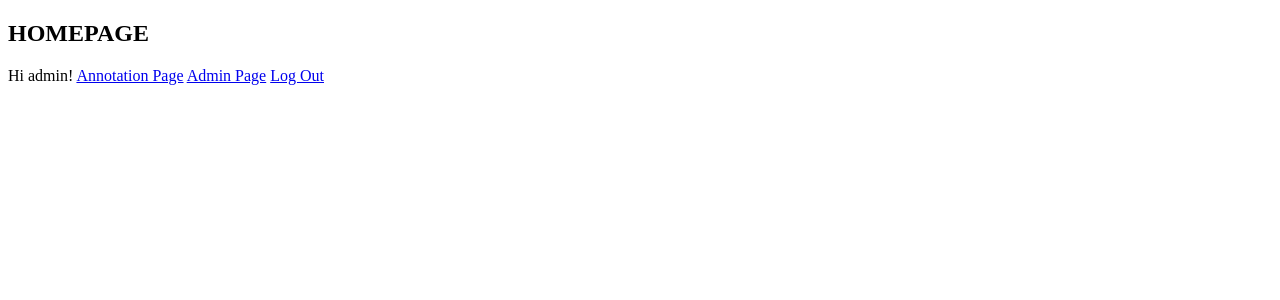
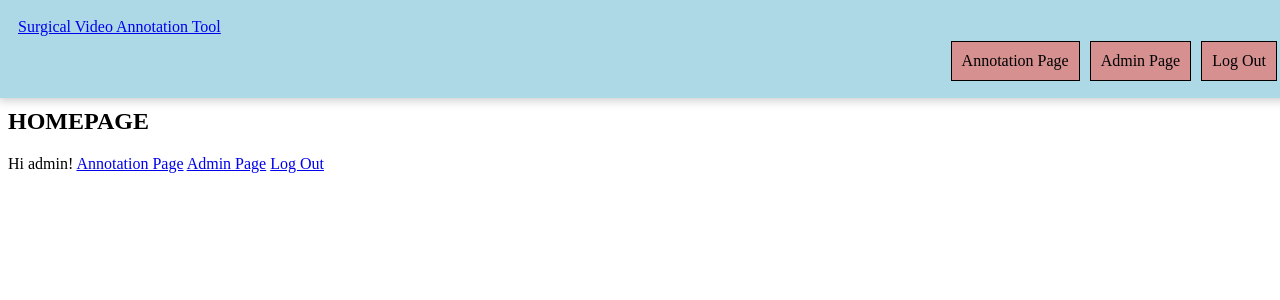
Before and after one commit to dlfonseka/svat, a Django app: page / in a window 1280 px wide. Shown: the top 300 px of the page. Run offline with Django 3.2, Linux system fonts and the light colour scheme; a user stored in the database is signed in.

Commit message:
Starting css

```diff
--- /dev/null
+++ b/static/css/style.css
@@ -0,0 +1,21 @@
+header {
+    height: 60px;
+    padding: 20px;
+    margin: -10px;
+    background-color: lightblue;
+    box-shadow: 0 2px 10px rgba(73, 73, 73, 0.3);
+    width:100%;
+
+  }
+
+.topbutton {
+
+    margin: 5px;
+    float: right;
+    border: 1px solid black;
+    padding: 10px;
+    background-color: rgb(214, 144, 144);
+    color: black;
+    text-decoration: none;
+
+}
--- a/svat/settings.py
+++ b/svat/settings.py
@@ -63,7 +63,8 @@ TEMPLATES = [
                 'django.template.context_processors.request',
                 'django.contrib.auth.context_processors.auth',
                 'django.contrib.messages.context_processors.messages',
-                'django.template.context_processors.media'
+                'django.template.context_processors.media',
+                'django.template.context_processors.static',
             ],
         },
     },
--- /dev/null
+++ b/templates/base.html
@@ -0,0 +1,41 @@
+<!DOCTYPE html>
+<html>
+    <head>
+
+        {% block css %}
+        <link rel="stylesheet" href="{{ STATIC_URL }}css/style.css">
+        {% endblock %}
+        <title>SVAT</title>
+    </head>
+
+    <body>
+
+        <header>
+            {% load static %}
+            <div>
+                <a href="{% url 'annotation:index' %}">Surgical Video Annotation Tool</a>
+            </div>
+
+            <div>
+                {% if user.is_superuser %}
+                    <a class='topbutton' href="{% url 'logout' %}">Log Out</a>
+                    <a class='topbutton' href="/admin">Admin Page</a>
+                    <a class='topbutton' href="{% url 'annotation:index' %}">Annotation Page</a>
+                {% elif user.is_authenticated %}
+                    <a class='topbutton' href="{% url 'logout' %}">Log Out</a>
+                    <a class='topbutton' href="{% url 'annotation:index' %}">Annotation Page</a>
+
+                <!-- {% else %}
+                    <p>You are not logged in.</p>
+                    <a href="{% url 'login' %}">Log In</a>
+                    <a href="{% url 'accounts:signup' %}">Sign Up</a> -->
+                {% endif %}
+            </div>
+        </header>
+        {% block content %}
+        {% endblock %}
+        <footer>
+
+        </footer>
+    </body>
+</html>
--- a/templates/home.html
+++ b/templates/home.html
@@ -1,7 +1,8 @@
-<!DOCTYPE html>
-<html>
-
-<body>
+{% extends "base.html" %}
+{% block css %}{{block.super}}
+{% endblock %}
+{% block content %}
+{% load static %}
     <h2>HOMEPAGE</h2>
 
     {% if user.is_superuser %}
@@ -18,5 +19,4 @@
         <a href="{% url 'login' %}">Log In</a>
         <a href="{% url 'accounts:signup' %}">Sign Up</a>
     {% endif %}
-</body>
-</html>
+{% endblock %}
```
Also changed, not shown: annotation/templates/annotation/error.html (+3 -7 lines), annotation/templates/annotation/index.html (+5 -11 lines), db.sqlite3, svat/urls.py (line endings or trailing spaces).
